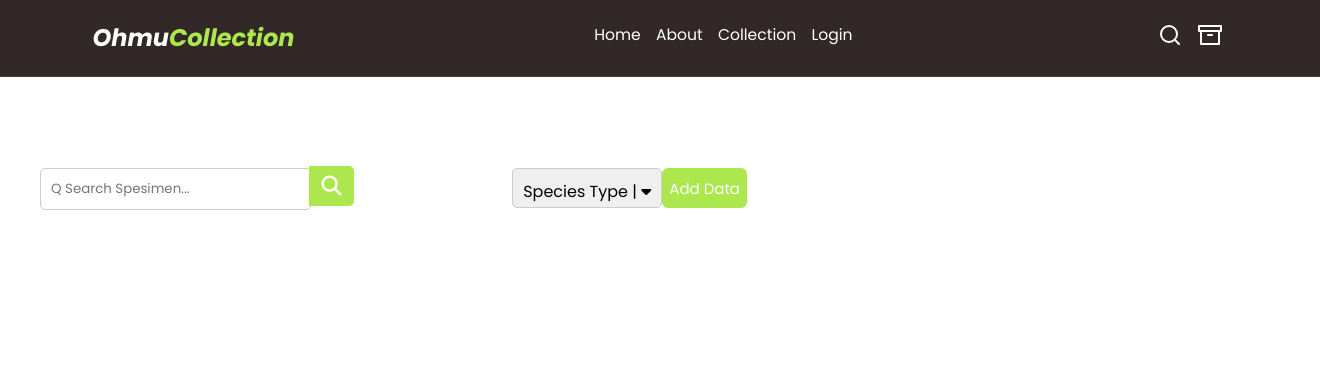
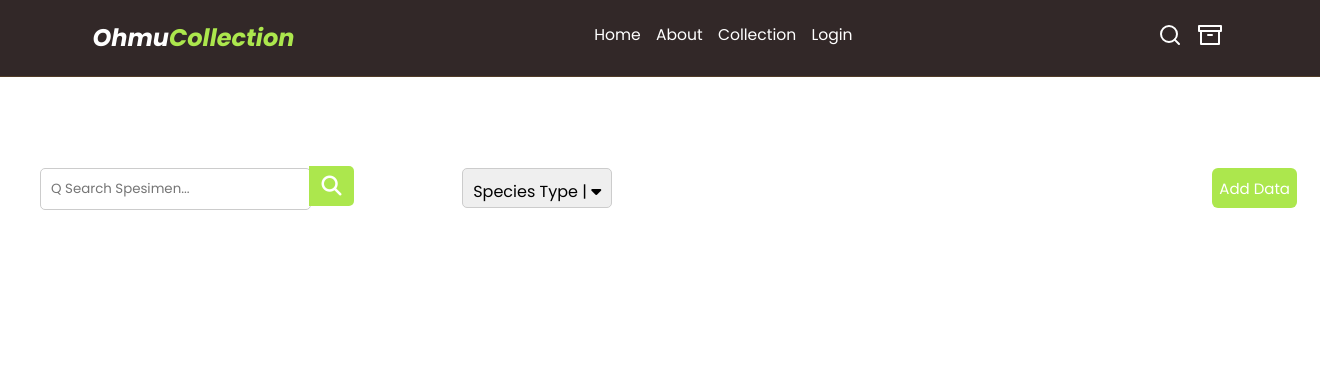
Before and after one commit to ChiloPods/specimen-database, a PHP site: page /collection.php in a window 1320 px wide. Shown: the top 377 px of the page. Run offline with PHP 8.4, Linux system fonts and the light colour scheme; data that the repository does not hold is empty.

Commit message:
fix collection front-end dan ketika insert data kembali ke halaman collection

```diff
--- a/css/style.css
+++ b/css/style.css
@@ -257,12 +257,9 @@ body {
   margin-right: -5px;
 }
 .dropdown-type {
-  /* position: absolute; */
-  top: 150px;
-  left: 460px;
-  align-items: center;
-  justify-content: space-between;
+  position: relative;
   margin-top: 20px;
+  left: 100px;
 }
 
 .dropbtn {
@@ -272,7 +269,6 @@ body {
   border: 1px solid #ccc;
   border-radius: 5px;
   cursor: pointer;
-  margin-left: 150px;
 }
 
 .dropdown-content {
@@ -300,12 +296,9 @@ body {
 }
 
 .add-button {
-  /* position: absolute; */
-  top: 150px;
-  right: 200px;
-  align-items: center;
-  justify-content: space-between;
+  position: relative;
   margin-top: 20px;
+  left: 700px;
 }
 .addbtn {
   width: 85px;
--- a/insert_data.php
+++ b/insert_data.php
@@ -21,8 +21,10 @@ if ($_SERVER["REQUEST_METHOD"] == "POST") {
 
         if ($connect->query($sql) === TRUE) {
             echo "Species added successfully";
+            header("location: collection.php");
         } else {
             echo "Error: " . $sql . "<br>" . $connect->error;
+            echo "<br><a href='collection.php'>Kembali Ke Form</a>";
         }
     } else {
         echo "File upload failed.";
```
Also changed, not shown: spcfoto/Bathynomus_giganteus2.jpg (added).
